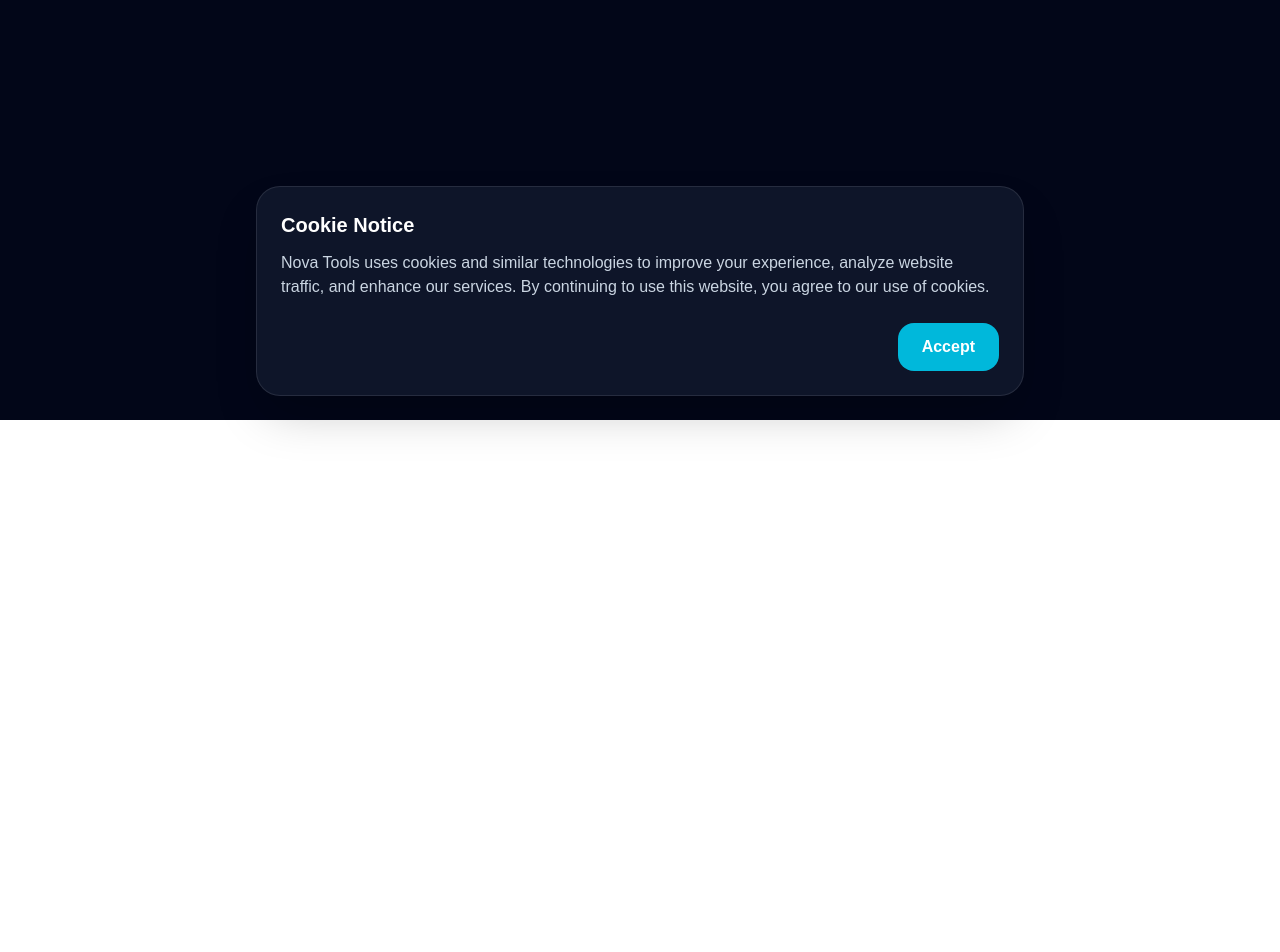
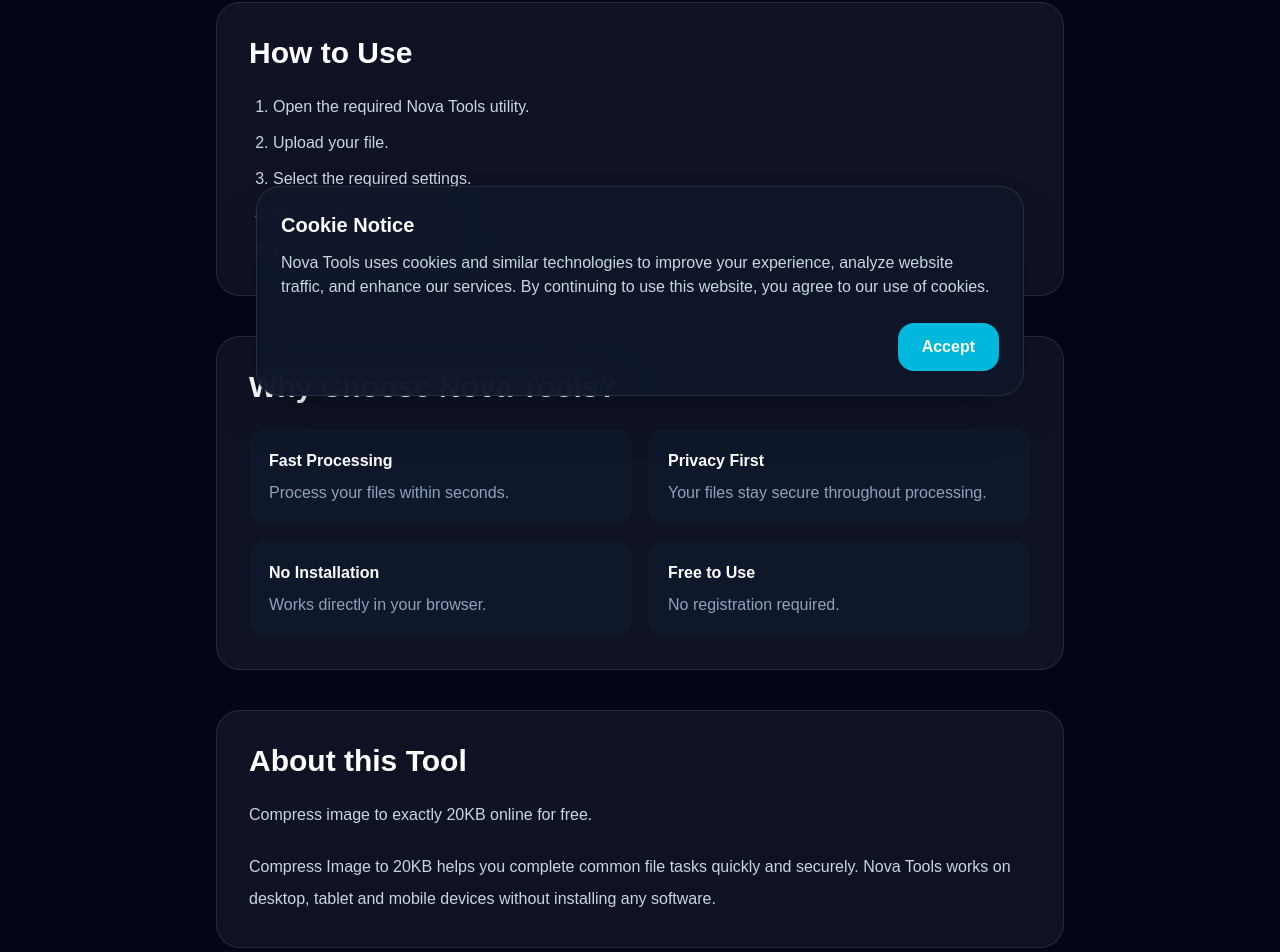
Before and after one commit to georgenepolean7-lgtm/novatools, a Next.js app: page /tools/compress-image-to-20kb in a window 1280 px wide. Shown: the part 380-1332 px from the top of the page. Before the commit the page ends 800 px from the top, so only its background shows below. Built offline with nearby package versions, Linux system fonts and the light colour scheme.

Commit message:
Add SEO content component for programmatic pages

```diff
--- a/app/tools/[slug]/page.tsx
+++ b/app/tools/[slug]/page.tsx
@@ -1,6 +1,6 @@
 import { notFound } from "next/navigation";
 import type { Metadata } from "next";
-
+import ToolContent from "@/components/seo/ToolContent";
 import { programmaticPages } from "@/lib/seo/programmaticPages";
 
 type PageData = {
@@ -94,6 +94,11 @@
 
         </div>
 
+<ToolContent
+  title={page.title}
+  description={page.description}
+/>
+
       </div>
     </main>
   );
--- /dev/null
+++ b/components/seo/ToolContent.tsx
@@ -0,0 +1,92 @@
+type Props = {
+  title: string;
+  description: string;
+};
+
+export default function ToolContent({
+  title,
+  description,
+}: Props) {
+  return (
+    <div className="mt-12 space-y-10">
+
+      <section className="rounded-3xl border border-white/10 bg-white/5 p-8">
+        <h2 className="text-3xl font-bold">
+          How to Use
+        </h2>
+
+        <ol className="mt-6 list-decimal space-y-3 pl-6 text-slate-300">
+          <li>Open the required Nova Tools utility.</li>
+          <li>Upload your file.</li>
+          <li>Select the required settings.</li>
+          <li>Process the file instantly.</li>
+          <li>Download the final result.</li>
+        </ol>
+      </section>
+
+      <section className="rounded-3xl border border-white/10 bg-white/5 p-8">
+        <h2 className="text-3xl font-bold">
+          Why Choose Nova Tools?
+        </h2>
+
+        <div className="mt-6 grid gap-4 md:grid-cols-2">
+          <div className="rounded-2xl bg-slate-900 p-5">
+            <h3 className="font-semibold">Fast Processing</h3>
+            <p className="mt-2 text-slate-400">
+              Process your files within seconds.
+            </p>
+          </div>
+
+          <div className="rounded-2xl bg-slate-900 p-5">
+            <h3 className="font-semibold">Privacy First</h3>
+            <p className="mt-2 text-slate-400">
+              Your files stay secure throughout processing.
+            </p>
+          </div>
+
+          <div className="rounded-2xl bg-slate-900 p-5">
+            <h3 className="font-semibold">No Installation</h3>
+            <p className="mt-2 text-slate-400">
+              Works directly in your browser.
+            </p>
+          </div>
+
+          <div className="rounded-2xl bg-slate-900 p-5">
+            <h3 className="font-semibold">Free to Use</h3>
+            <p className="mt-2 text-slate-400">
+              No registration required.
+            </p>
+          </div>
+        </div>
+      </section>
+
+      <section className="rounded-3xl border border-white/10 bg-white/5 p-8">
+        <h2 className="text-3xl font-bold">
+          About this Tool
+        </h2>
+
+        <p className="mt-5 leading-8 text-slate-300">
+          {description}
+        </p>
+
+        <p className="mt-5 leading-8 text-slate-300">
+          {title} helps you complete common file tasks quickly and securely.
+          Nova Tools works on desktop, tablet and mobile devices without
+          installing any software.
+        </p>
+      </section>
+
+      <section className="rounded-3xl border border-cyan-500/20 bg-cyan-500/5 p-8">
+        <h2 className="text-3xl font-bold">
+          Start Using Nova Tools
+        </h2>
+
+        <p className="mt-4 text-slate-300">
+          Choose the appropriate tool from Nova Tools and process your files
+          online in just a few clicks.
+        </p>
+      </section>
+
+    </div>
+  );
+}
```
